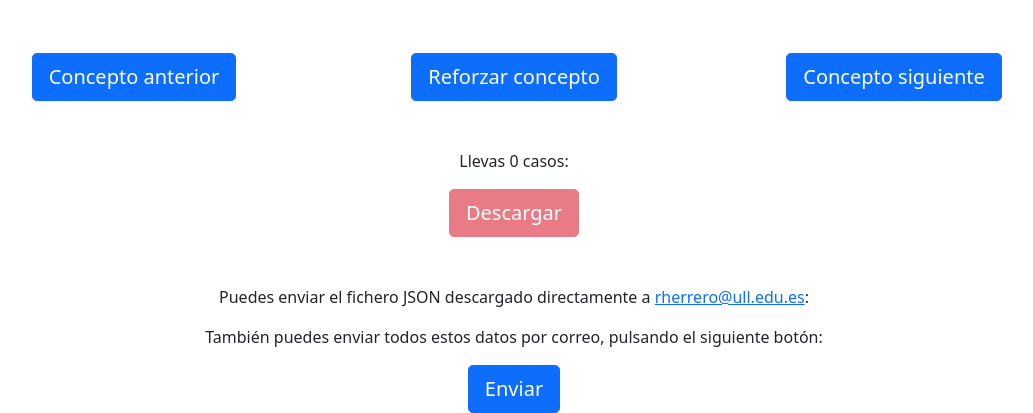
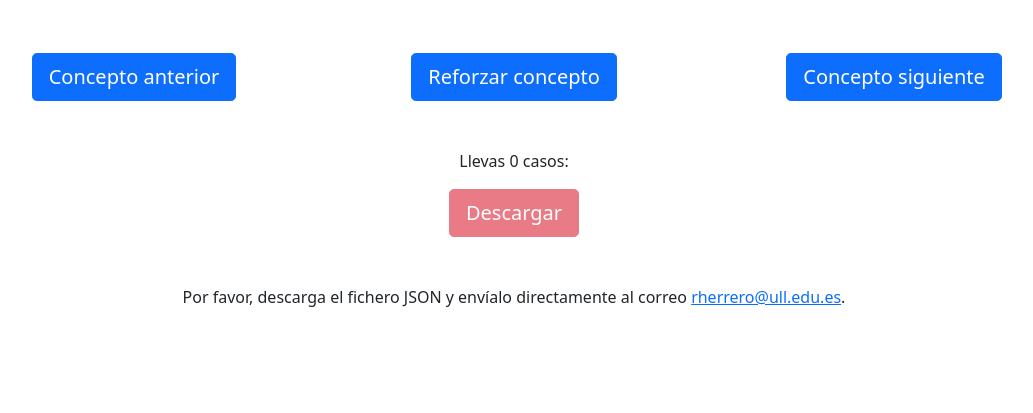
Before and after one commit to Rafaherrero/ALBA, a Django app: template pctag/templates/index.html in a window 1280 px wide. Shown: the part 569-982 px from the top of the page, without its empty margins (126-1159 px from the left). After the commit the page ends 876 px from the top, so only its background shows below. Run offline with Django 3.2, Linux system fonts and the light colour scheme; the template is opened without the code that fills it, so the values that code supplies are empty.

Commit message:
Arreglado README y eliminada funcionalidad de correo, debido al límite de caracteres

```diff
--- a/pctag/static/myjs.js
+++ b/pctag/static/myjs.js
@@ -30,9 +30,6 @@ document.addEventListener("DOMContentLoaded", function() {
         a.click();
         updateContador("zero");
         json_final = [];
-    });
-    document.getElementById('btn-send').addEventListener('click', function() {
-        enviarCorreo(json_final);
     });
 });
 
@@ -85,9 +82,3 @@ function generateJson(decision) {
     };
     return json;
 }
-
-function enviarCorreo(json_final) {
-    const datosJson = JSON.stringify(json_final, null, 2);
-    const mailtoLink = `mailto:rherrero@ull.edu.es?subject=Datos pctag&body=${encodeURIComponent(datosJson)}`;
-    window.location.href = mailtoLink;
-}
--- a/pctag/templates/index.html
+++ b/pctag/templates/index.html
@@ -60,12 +60,12 @@
         <div class="container mt-5">
           <div class="row mt-5">
             <div class="col text-center">
-              <p>Puedes enviar el fichero JSON descargado directamente a <a href="mailto:rherrero@ull.edu.es">rherrero@ull.edu.es</a></span>:</p>
-              <p>También puedes enviar todos estos datos por correo, pulsando el siguiente botón</span>:</p>
-              <button type="button" class="btn btn-primary btn-lg" id="btn-send">Enviar</button>
+              <p>Por favor, descarga el fichero JSON y envíalo directamente al correo <a href="mailto:rherrero@ull.edu.es">rherrero@ull.edu.es</a>.</p>
             </div>
           </div>
       </div>
+
+      <br>
 
     </body>
         <script src="https://cdn.jsdelivr.net/npm/bootstrap@5.0.2/dist/js/bootstrap.bundle.min.js" integrity="sha384-MrcW6ZMFYlzcLA8Nl+NtUVF0sA7MsXsP1UyJoMp4YLEuNSfAP+JcXn/tWtIaxVXM" crossorigin="anonymous"></script>
```
Also changed, not shown: README.md.
